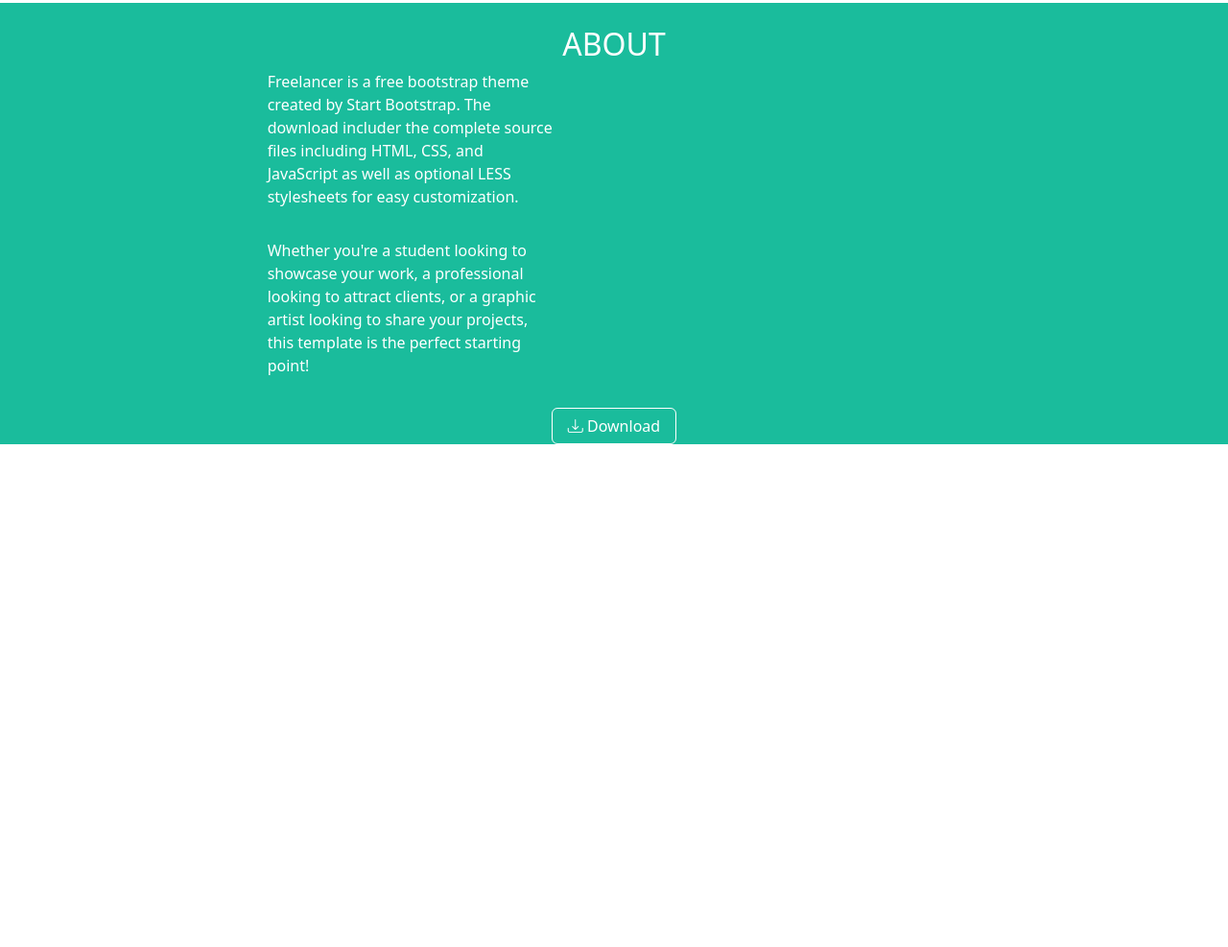
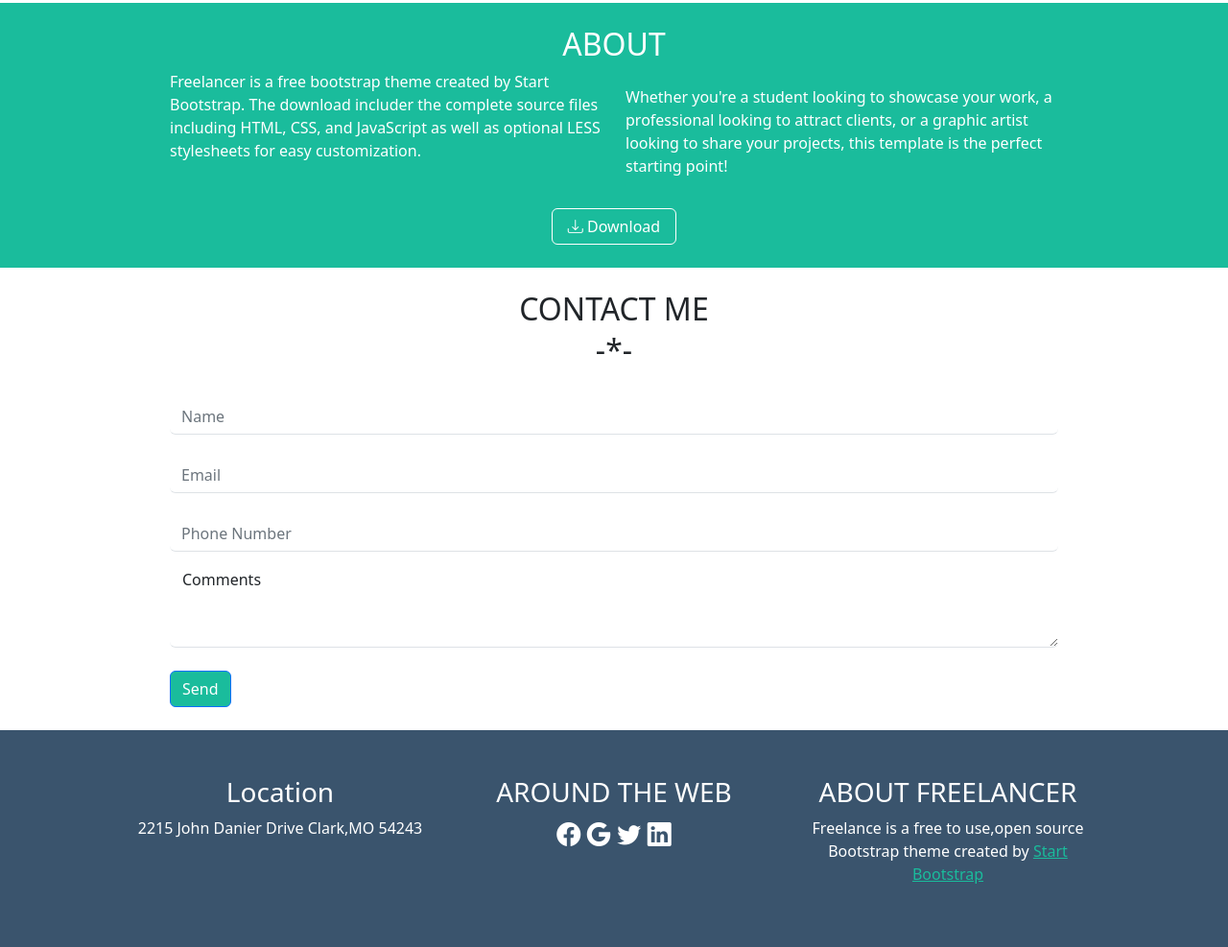
Before and after one commit to Steveh77/html-css-bootstrap-freelancer, a plain HTML site: page index.html in a window 1280 px wide. Shown: the part 1252-2239 px from the top of the page at 96% size. Before the commit the page ends 1715 px from the top, so only its background shows below. Drawn offline with nearby package versions, Linux system fonts and the light colour scheme.

Commit message:
added form and footer

```diff
--- a/css/style.css
+++ b/css/style.css
@@ -23,12 +23,18 @@
     border: 1px solid white;
 }
 /* colors */
+.green{
+    color:rgb(26,188,156) ;
+}
 .white{
     color: white;
 }
 .darkgrey{
     background-color: rgb(44,62,80);
     height: 100px;
+}
+.light-grey{
+    background-color: rgb(58,84,109);
 }
 .light-green{
     background-color: rgb(26,188,156);
--- a/index.html
+++ b/index.html
@@ -95,23 +95,84 @@
                 </div>
             </div>
         </section>
+        <!-- About -->
+        <section id="about" class="mb-4 light-green">
+            <div class="container">
+                <div class="row light-green d-flex white justify-content-center pt-4">
+                    <div class="col-12 ">
+                        <h2 class="text-center">ABOUT</h2>
+                    </div>
+                    <div class="col-7 col-md-5">
+                        <p>Freelancer is a free bootstrap theme created by Start Bootstrap. The download includer the complete source files including HTML, CSS, and JavaScript as well as optional LESS stylesheets for easy customization.</p>
+                    </div>
+                    <div class="col-7 col-md-5">
+                        <p class="py-3">Whether you're a student looking to showcase your work, a professional looking to attract clients, or a graphic artist looking to share your projects, this template is the perfect starting point!</p>
+                    </div>
+                    <div class="col-12 d-flex justify-content-center">
+                        <button type="button" class="btn btn-outline-primary white white-border w-130px mb-4"><i class="bi bi-download"></i> Download</button>
+                    </div>
+                </div>
+            </div>
+        </section>
+        <!-- Form -->
+        <section id="form" class="mb-4">
+            <div class="container">
+                <div class="row">
+                    <div class="col-7 col-md-10 m-auto">
+                        <h2 class="mb-1 text-center">CONTACT ME</h2>
+                        <div class="col-12 d-flex justify-content-center">
+                            <h2>-</h2>
+                            <h2>*</h2>
+                            <h2>-</h2>
+                        </div>
+                        <form>
+                            <div>
+                                <label for="name" class="form-label"></label>
+                                <input type="text" class="form-control border-0 border-bottom" id="name" aria-describedby="emailHelp" placeholder="Name">
+                            </div>
+                            <div>
+                                <label for="name" class="form-label"></label>
+                                <input type="email" class="form-control border-0 border-bottom" id="name" placeholder="Email">
+                            </div>
+                            <div>
+                                <label for="name" class="form-label"></label>
+                                <input type="number" class="form-control border-0 border-bottom" id="name" placeholder="Phone Number">
+                            </div>
+                            <div class="form-floating mb-4">
+                                <textarea class="form-control border-0 border-bottom" placeholder="Leave a comment here" id="floatingTextarea2" style="height: 100px"></textarea>
+                                <label for="floatingTextarea2">Comments</label>
+                            </div>
+                            <button type="submit" class="btn btn-primary light-green">Send</button>
+                        </form>
+
+                    </div>
+                </div>
+            </div>
+
+        </section>
     </main>
+
     <footer>
-        <!-- About -->
-        <section id="about">
-            <div class="container-fluid">
-                <div class="row light-green d-flex justify-content-center pt-4">
-                    <div class="col-7 d-flex flex-column white">
-                        <div class="col-12 ">
-                            <h2 class="text-center">ABOUT</h2>
+        <section id="footer" class="light-grey">
+            <div class="container">
+                <div class="row white p-5">
+                    <div class="col-4 text-center">
+                        <h3>Location</h3>
+                        <p>2215 John Danier Drive Clark,MO 54243</p>
+
+                    </div>
+                    <div class="col-4 text-center">
+                        <h3>AROUND THE WEB</h3>
+                        <div class="f-size20">
+                            <i class="bi bi-facebook"></i>
+                            <i class="bi bi-google"></i>
+                            <i class="bi bi-twitter"></i>
+                            <i class="bi bi-linkedin"></i>
                         </div>
-                        <div class="col-12 col-md-5">
-                            <p>Freelancer is a free bootstrap theme created by Start Bootstrap. The download includer the complete source files including HTML, CSS, and JavaScript as well as optional LESS stylesheets for easy customization.</p>
-                        </div>
-                        <div class="col-12 col-md-5">
-                            <p class="py-3">Whether you're a student looking to showcase your work, a professional looking to attract clients, or a graphic artist looking to share your projects, this template is the perfect starting point!</p>
-                        </div>
-                        <button type="button" class="btn btn-outline-primary white white-border w-130px m-auto"><i class="bi bi-download"></i> Download</button>
+                    </div>
+                    <div class="col-4 text-center">
+                        <h3>ABOUT FREELANCER</h3>
+                        <p>Freelance is a free to use,open source Bootstrap theme created by <a href="" class="green">Start Bootstrap</a></p>
                     </div>
                 </div>
             </div>
```
